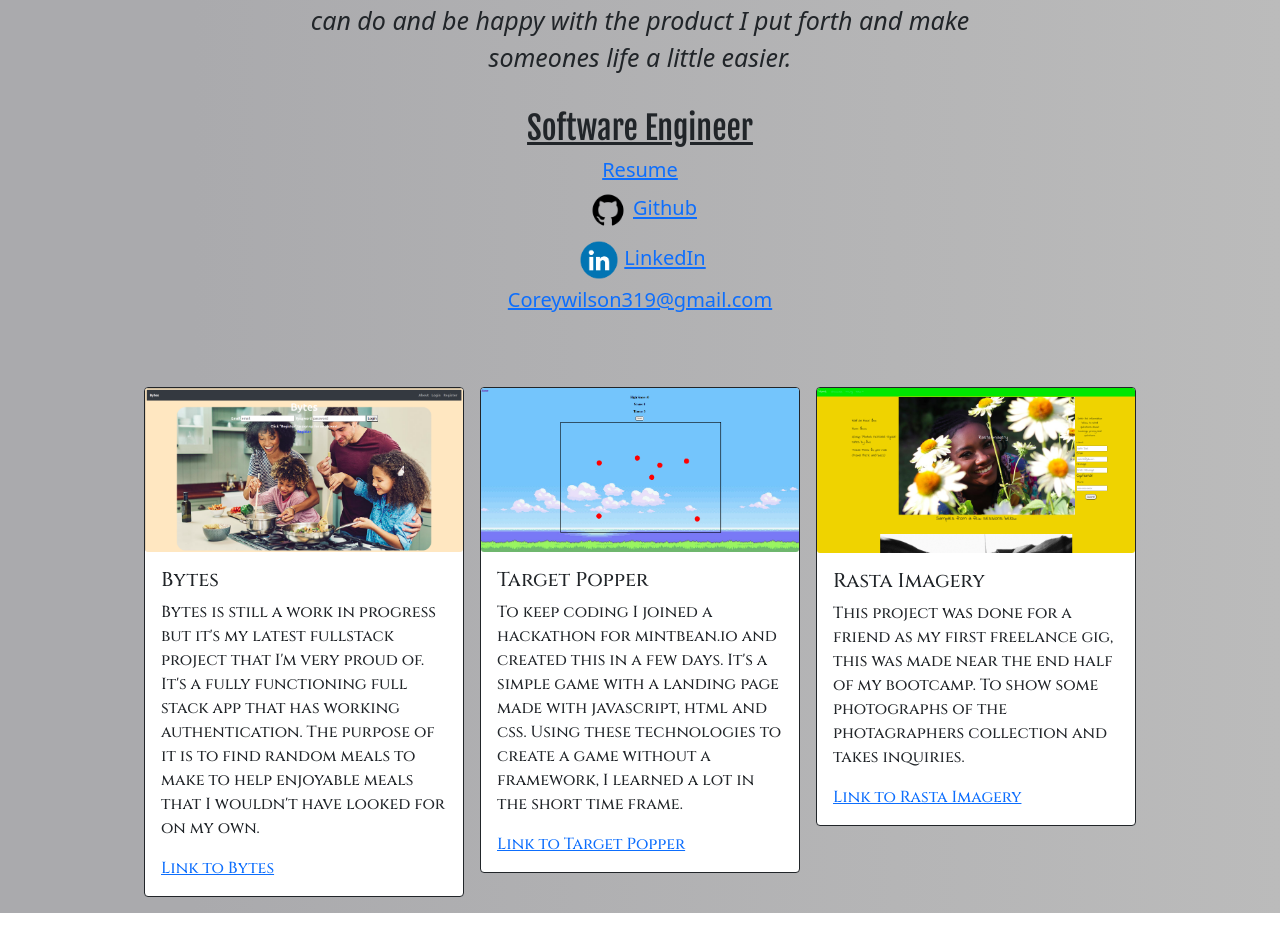
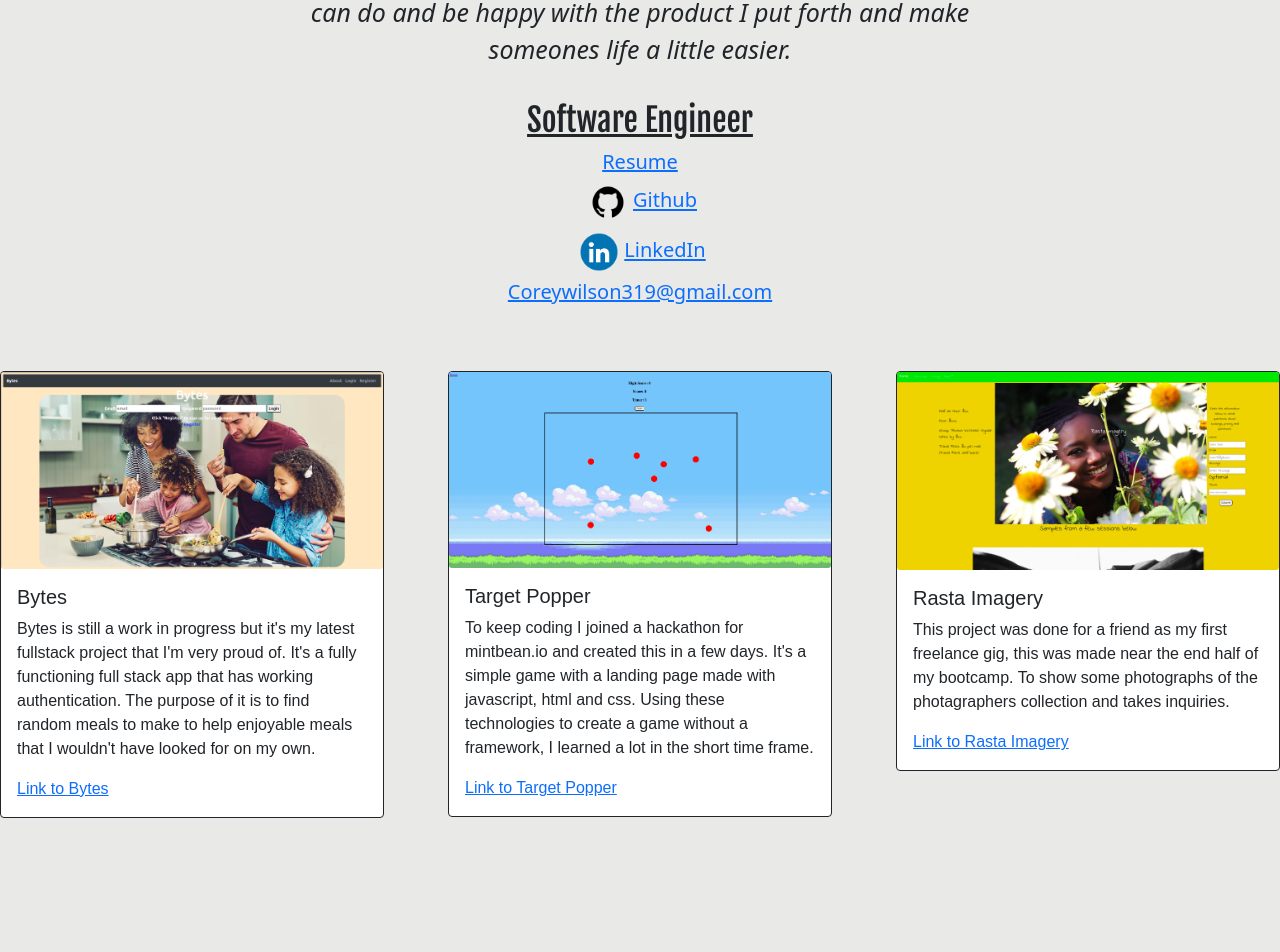
Before and after one commit to CoreyWilson319/portfolio, a React (Create React App) app: page / in a window 1280 px wide. Shown: the part 582-1534 px from the top of the page. Before the commit the page ends 1495 px from the top, so only its background shows below. Built offline with nearby package versions, Linux system fonts and the light colour scheme.

Commit message:
styling after web design udemy course

```diff
--- a/src/App.css
+++ b/src/App.css
@@ -1,5 +1,5 @@
-#body {
-  margin-top: 2.5%;
+body {
+  background-color: #e9eae8 !important;
 }
 #navBarLinks {
   text-align: center;
@@ -21,13 +21,13 @@
   margin: 0 auto;
   display: block;
   border-radius: 100%;
-  border: 0.5em solid hsl(0, 0%, 85%);
+  border: 0.5em solid hsl(0, 1%, 72%);
 }
 #portraitLargeScreen {
   margin: 0 auto;
   display: block;
   border-radius: 100%;
-  border: 0.5em solid hsl(0, 0%, 85%);
+  border: 0.5em solid hsl(0, 1%, 72%);
 }
 
 #title {
@@ -35,16 +35,6 @@
   font-family: "Fjalla One", sans-serif;
   text-align: center;
   text-decoration: underline;
-}
-
-body {
-  background: rgb(170, 170, 173);
-  background: linear-gradient(
-    90deg,
-    rgba(170, 170, 173, 1) 15%,
-    rgba(157, 157, 157, 0.6951155462184874) 100%,
-    rgba(0, 212, 255, 1) 100%
-  );
 }
 
 .socials {
@@ -65,7 +55,8 @@ body {
   display: flex;
   flex-direction: row;
   justify-content: center;
-  align-content: space-around;
+  /* align-content: space-between; */
+  gap: 5%;
 }
 #projectTitle {
   margin-top: 30px;
@@ -84,13 +75,16 @@ body {
   margin-top: 20px;
 }
 #card {
-  font-family: "Cinzel", serif;
-  margin: 0.5rem;
-  width: 20rem;
+  font-family: sans-serif;
+  width: 30rem;
+  margin-bottom: 10%;
+  /* margin: 0 0 10% 10%; */
+  /* margin-left: 10%; */
+  /* margin-right: 10%; */
   /* border: 2px solid black; */
 }
 #cardSmallScreen {
-  font-family: "Cinzel", serif;
+  font-family: sans-serif;
   margin: 0.5rem;
   width: 10rem;
   /* border: 2px solid black; */
@@ -101,17 +95,22 @@ body {
   font-size: 25px;
   margin: 2.5% 20%;
   font-style: italic;
+  max-width: 78ch;
 }
 
 #paragraph {
   text-align: center;
   font-size: 30px;
+  max-width: 78ch;
   margin: 2.5% 20%;
+  font-family: serif;
 }
 #paragraphSmallScreen {
   text-align: center;
   font-size: 30px;
+  max-width: 78ch;
   margin: 2.5% 10%;
+  font-family: serif;
 }
 
 #resume {
--- a/src/App.js
+++ b/src/App.js
@@ -15,6 +15,11 @@ import RastaImagery from "./resources/rasta_imagery.png";
 import GitHub from "./resources/github.png";
 import LinkedIn from "./resources/linkedin.gif";
 
+// Create Projects page should be able to be accessed from the nav bar
+// create a carousel of images would like to make it myself
+// different buttons will show different projects
+// mess around with floor fade with descriptions in the faded area
+
 function App() {
   return (
     <div>
@@ -26,9 +31,12 @@ function App() {
           <Nav.Link href="/skills">Skills</Nav.Link>
         </Nav>
       </Navbar>
+      <div id="body">
         <Route exact path="/">
           <Home
-          props={(Resume, Bytes, TargetPopper, RastaImagery, GitHub, LinkedIn)}
+            props={
+              (Resume, Bytes, TargetPopper, RastaImagery, GitHub, LinkedIn)
+            }
           />
         </Route>
         <Route path="/skills">
@@ -41,6 +49,7 @@ function App() {
           <Projects />
         </Route>
       </div>
+    </div>
   );
 }
 
--- a/src/components/About.js
+++ b/src/components/About.js
@@ -4,7 +4,7 @@ import MediaQuery from "react-responsive";
 
 const About = () => {
   return (
-    <div>
+    <div id="body">
       <h1 id="title">About</h1>
       <MediaQuery minWidth={801}>
         <p id="paragraph">
--- a/src/components/Home.js
+++ b/src/components/Home.js
@@ -13,6 +13,7 @@ import MediaQuery from "react-responsive";
 const Home = () => {
   return (
     <>
+      <br />
       <div id="body">
         <MediaQuery minWidth={801}>
           <img
```
Lines whose indentation alone changed are shown as unchanged.
